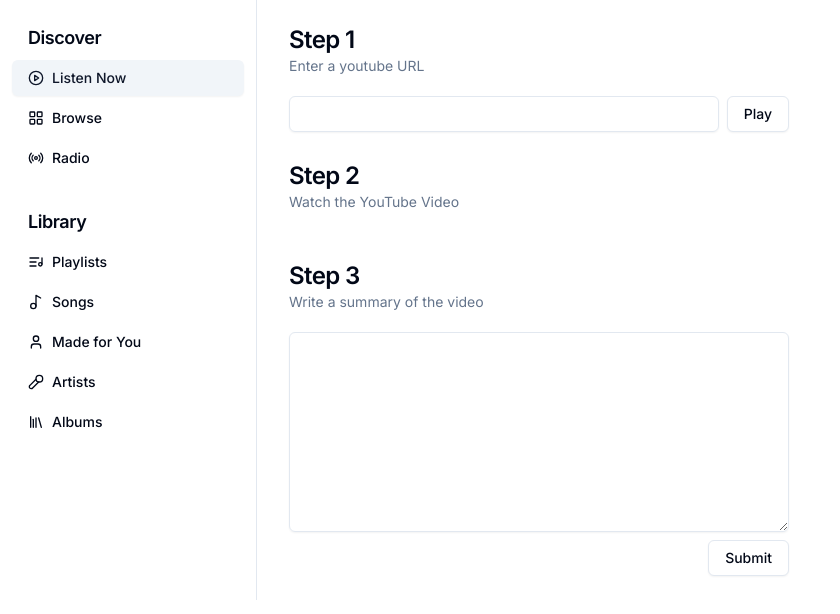
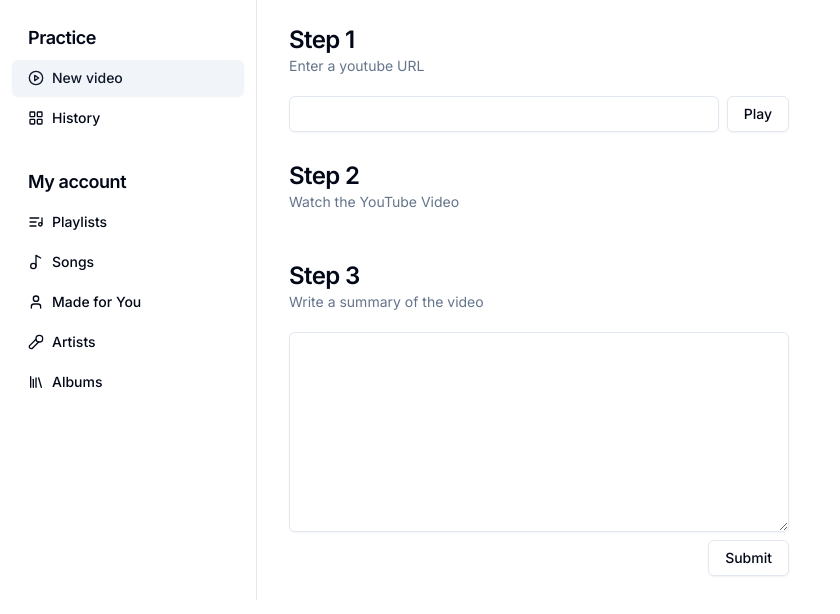
Before and after one commit to PABannier/NarrateMate.ai, a Next.js app: page / in a window 1280 px wide. Shown: the top 614 px of the page, without its empty margins (0-840 px from the left). Built offline with nearby package versions, Linux system fonts and the light colour scheme.

Commit message:
change sidebar

```diff
--- a/src/app/page.tsx
+++ b/src/app/page.tsx
@@ -4,11 +4,13 @@ import { Input } from "@/components/ui/input";
 import { Sidebar } from "@/components/sidebar";
 import { Textarea } from "@/components/ui/textarea";
 import { YoutubePlayer } from "@/components/youtube_player";
-import { ReactEventHandler, useState } from "react";
+import { useState } from "react";
 import { extractYouTubeVideoId } from "@/lib/youtube";
+
 export default function Home() {
   const [videoId, setVideoId] = useState("");
   const [youtubeURL, setYoutubeURL] = useState("");
+
   const handlePlay = () => {
     const url = youtubeURL;
     const extractedId = extractYouTubeVideoId(url);
@@ -16,6 +18,7 @@ export default function Home() {
       setVideoId(extractedId);
     }
   };
+
   return (
     <>
       <div className="block">
--- a/src/components/sidebar.tsx
+++ b/src/components/sidebar.tsx
@@ -9,7 +9,7 @@ export function Sidebar({ className }: React.HTMLAttributes<HTMLDivElement>) {
       <div className="space-y-4 py-4">
         <div className="px-3 py-2">
           <h2 className="mb-2 px-4 text-lg font-semibold tracking-tight">
-            Discover
+           Practice
           </h2>
           <div className="space-y-1">
             <Button variant="secondary" className="w-full justify-start">
@@ -26,7 +26,7 @@ export function Sidebar({ className }: React.HTMLAttributes<HTMLDivElement>) {
                 <circle cx="12" cy="12" r="10" />
                 <polygon points="10 8 16 12 10 16 10 8" />
               </svg>
-              Listen Now
+              New video
             </Button>
             <Button variant="ghost" className="w-full justify-start">
               <svg
@@ -44,32 +44,13 @@ export function Sidebar({ className }: React.HTMLAttributes<HTMLDivElement>) {
                 <rect width="7" height="7" x="14" y="14" rx="1" />
                 <rect width="7" height="7" x="3" y="14" rx="1" />
               </svg>
-              Browse
-            </Button>
-            <Button variant="ghost" className="w-full justify-start">
-              <svg
-                xmlns="http://www.w3.org/2000/svg"
-                viewBox="0 0 24 24"
-                fill="none"
-                stroke="currentColor"
-                strokeWidth="2"
-                strokeLinecap="round"
-                strokeLinejoin="round"
-                className="mr-2 h-4 w-4"
-              >
-                <path d="M4.9 19.1C1 15.2 1 8.8 4.9 4.9" />
-                <path d="M7.8 16.2c-2.3-2.3-2.3-6.1 0-8.5" />
-                <circle cx="12" cy="12" r="2" />
-                <path d="M16.2 7.8c2.3 2.3 2.3 6.1 0 8.5" />
-                <path d="M19.1 4.9C23 8.8 23 15.1 19.1 19" />
-              </svg>
-              Radio
+              History
             </Button>
           </div>
         </div>
         <div className="px-3 py-2">
           <h2 className="mb-2 px-4 text-lg font-semibold tracking-tight">
-            Library
+            My account
           </h2>
           <div className="space-y-1">
             <Button variant="ghost" className="w-full justify-start">
```
